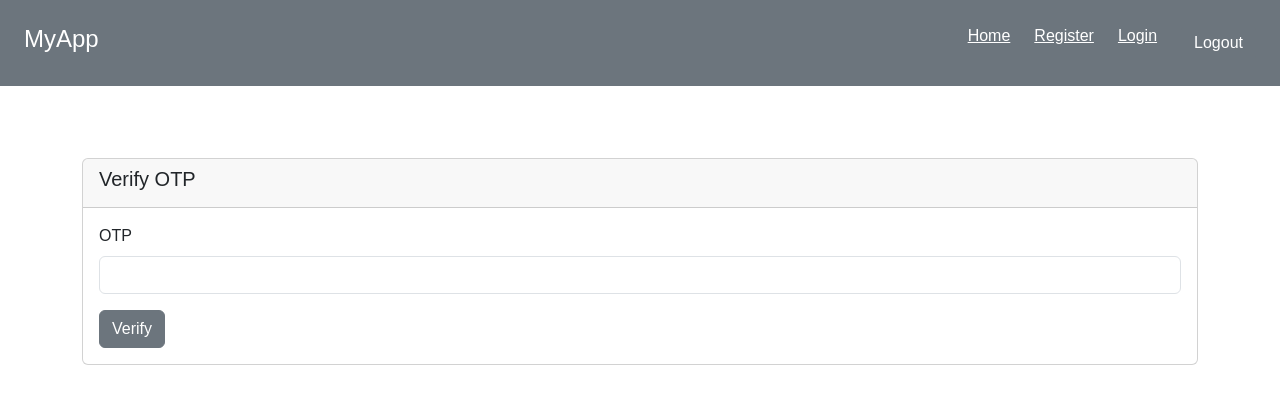
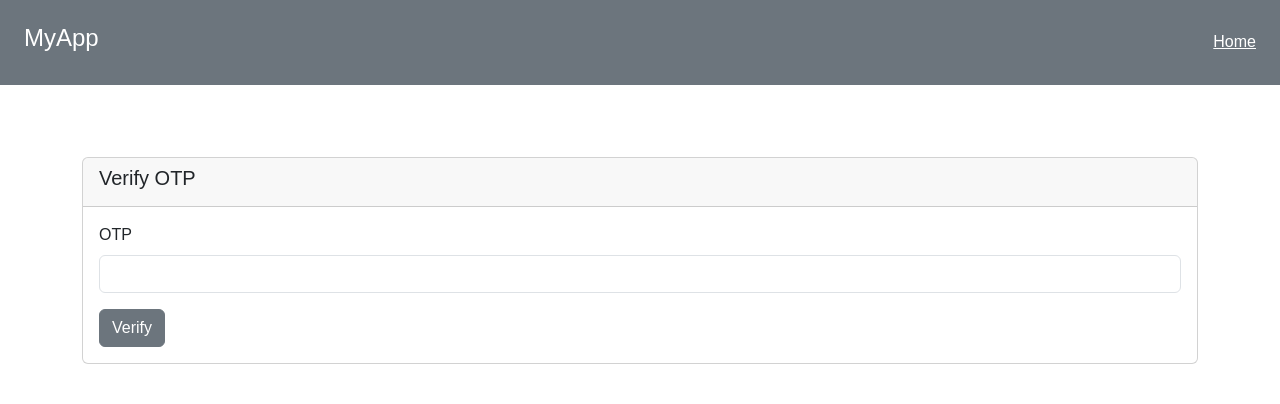
Before and after one commit to Kalyani-M-17/UserManagement, a React (Vite) app in the folder Frontend/: page /verify in a window 1280 px wide. Shown: the top 404 px of the page. Built offline with nearby package versions, Linux system fonts and the light colour scheme; sample sign-in values are in the browser's storage.

Commit message:
Hide menu items based on login status

```diff
--- a/Frontend/src/components/NavBar.jsx
+++ b/Frontend/src/components/NavBar.jsx
@@ -2,6 +2,8 @@ import { Link } from "react-router-dom";
 import { Button, Nav, NavItem } from "reactstrap";
 
 function NavBar() {
+  const token = localStorage.getItem("token");
+
   return (
     <div className="p-4 bg-secondary text-white d-flex justify-content-between align-items-center">
       <h4>MyApp</h4>
@@ -11,16 +13,21 @@ function NavBar() {
             Home
           </Link>
         </NavItem>
+        {!token && (
           <NavItem>
             <Link className="text-white" to={"/register"}>
               Register
             </Link>
           </NavItem>
+        )}
+        {!token && (
           <NavItem>
             <Link className="text-white" to={"/login"}>
               Login
             </Link>
           </NavItem>
+        )}
+        {!token && (
           <NavItem>
             <Button
               onClick={() => {
@@ -31,8 +38,8 @@ function NavBar() {
               Logout
             </Button>
           </NavItem>
+        )}
       </Nav>
-
     </div>
   );
 }
```
Lines whose indentation alone changed are shown as unchanged.
